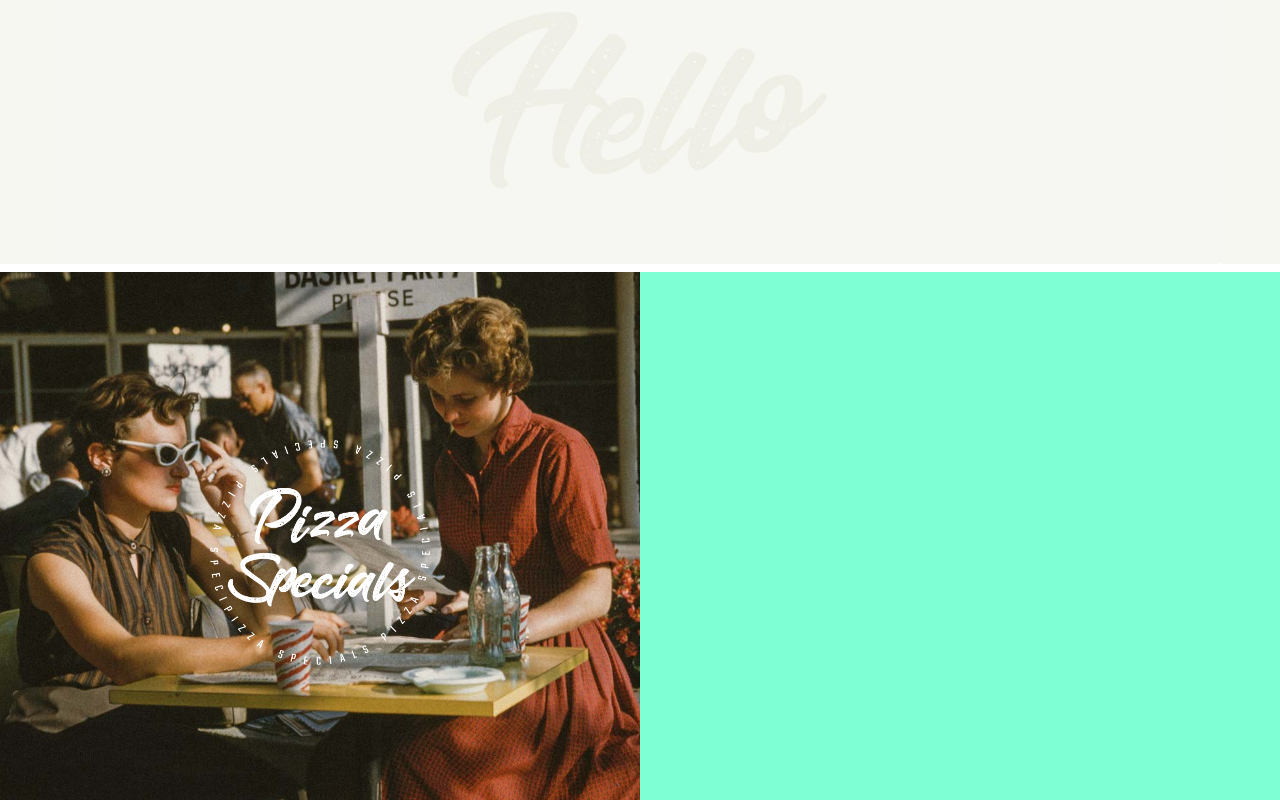
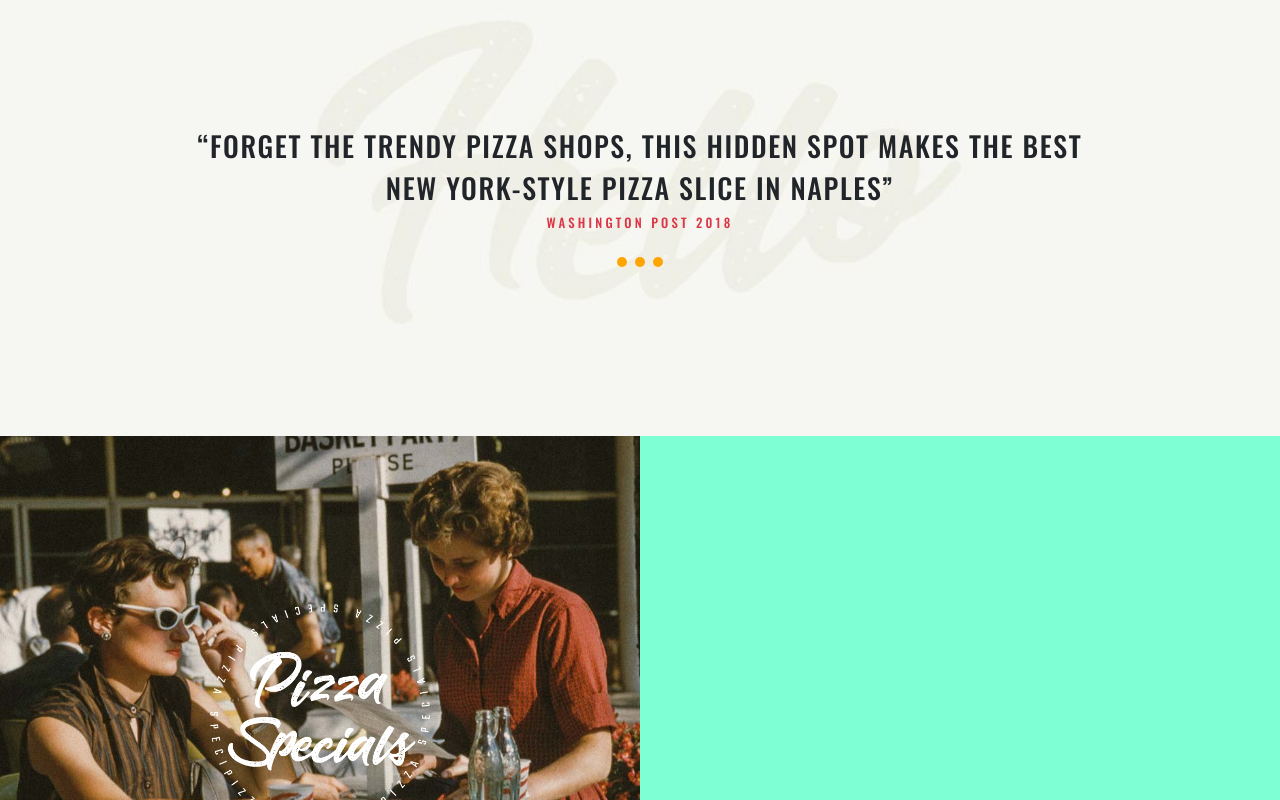
Before and after one commit to tiiaaaa/proj-html-vuejs, a Vue app: page / in a window 1280 px wide. Shown: the part 1120-1920 px from the top of the page. Built offline with nearby package versions, Linux system fonts and the light colour scheme.

Commit message:
stilizzato PizzaSlider e corretto errore in MIniCard

```diff
--- a/src/components/MainComponents/FirstSectionComponents/MiniCard.vue
+++ b/src/components/MainComponents/FirstSectionComponents/MiniCard.vue
@@ -1,15 +1,15 @@
 <template>
     <section class="row py-2">
-        <div class="mini-card col-12 col-sm-6 col-md-3 px-1 mb-2">
+        <div class="mini-card col-12 col-sm-6 col-md-3 px-1">
             <img src="@/assets/img/h3-img-1.jpg" alt="">
         </div>
-        <div class="mini-card col-12 col-sm-6 col-md-3 px-1 mb-2">
+        <div class="mini-card col-12 col-sm-6 col-md-3 px-1">
             <img src="@/assets/img/h3-img-2.jpg" alt="">
         </div>
-        <div class="mini-card col-12 col-sm-6 col-md-3 px-1 mb-2">
+        <div class="mini-card col-12 col-sm-6 col-md-3 px-1">
             <img src="@/assets/img/h3-img-3.jpg" alt="">
         </div>
-        <div class="mini-card col-12 col-sm-6 col-md-3 px-1 mb-2">
+        <div class="mini-card col-12 col-sm-6 col-md-3 px-1">
             <img src="@/assets/img/h3-img-4.jpg" alt="">
         </div>
     </section>
--- a/src/components/MainComponents/FirstSectionComponents/PizzaSlider.vue
+++ b/src/components/MainComponents/FirstSectionComponents/PizzaSlider.vue
@@ -1,6 +1,19 @@
 <template>
     <section class="row">
-        <div id="pizza-slider" class="col-12">
+        <div id="pizza-box" class="col-12 position-relative d-flex flex-column align-items-center justify-content-center">
+            <!-- Box con testo -->
+            <div id="pizza-slider" class="text-center">
+                <p class="text-uppercase fs-3 m-0">
+                    “Forget the trendy pizza shops, This hidden spot makes the best New York-style pizza slice in naples”
+                </p>
+                <span class="text-uppercase text-danger">Washington Post 2018</span>
+            </div>
+
+            <div class="dots-wrapper d-flex mt-4">
+                <div class="dot rounded-circle mx-1"></div>
+                <div class="dot rounded-circle mx-1"></div>
+                <div class="dot rounded-circle mx-1"></div>
+            </div>
 
         </div>
     </section>
@@ -14,12 +27,37 @@ export default {
 </script>
 
 <style lang='scss' scoped>
-    div#pizza-slider{
-        height: 300px;
+    div#pizza-box{
+        height: 60vh;
         background-image: url('@/assets/img/h3-testimonials-bckgrnd.jpg');
         background-position: center;
-        background-size: contain;
+        background-size: 2000px;
         background-repeat: no-repeat;
-        background-color: #f7f7f2
+        background-color: #f7f7f2;
+
+        div#pizza-slider{
+            width: 900px;
+
+            p{
+                letter-spacing: .1rem;
+                font-weight: 500;
+            }
+
+            span{
+                font-size: .8rem;
+                letter-spacing: .2rem;
+                font-weight: 500;
+            }
+        }
+
+        div.dots-wrapper{
+
+            div.dot{
+                height: 10px;
+                width: 10px;
+                cursor: pointer;
+                background-color: orange;
+            }
+        }
     }
 </style>
--- a/src/components/MainComponents/MainSecondSection.vue
+++ b/src/components/MainComponents/MainSecondSection.vue
@@ -1,6 +1,6 @@
 <template>
     <div id='second-section'>
-        <section class="row py-2">
+        <section class="row">
             <PizzaSpecial/>
             <PizzaMenu/>
         </section>
```
